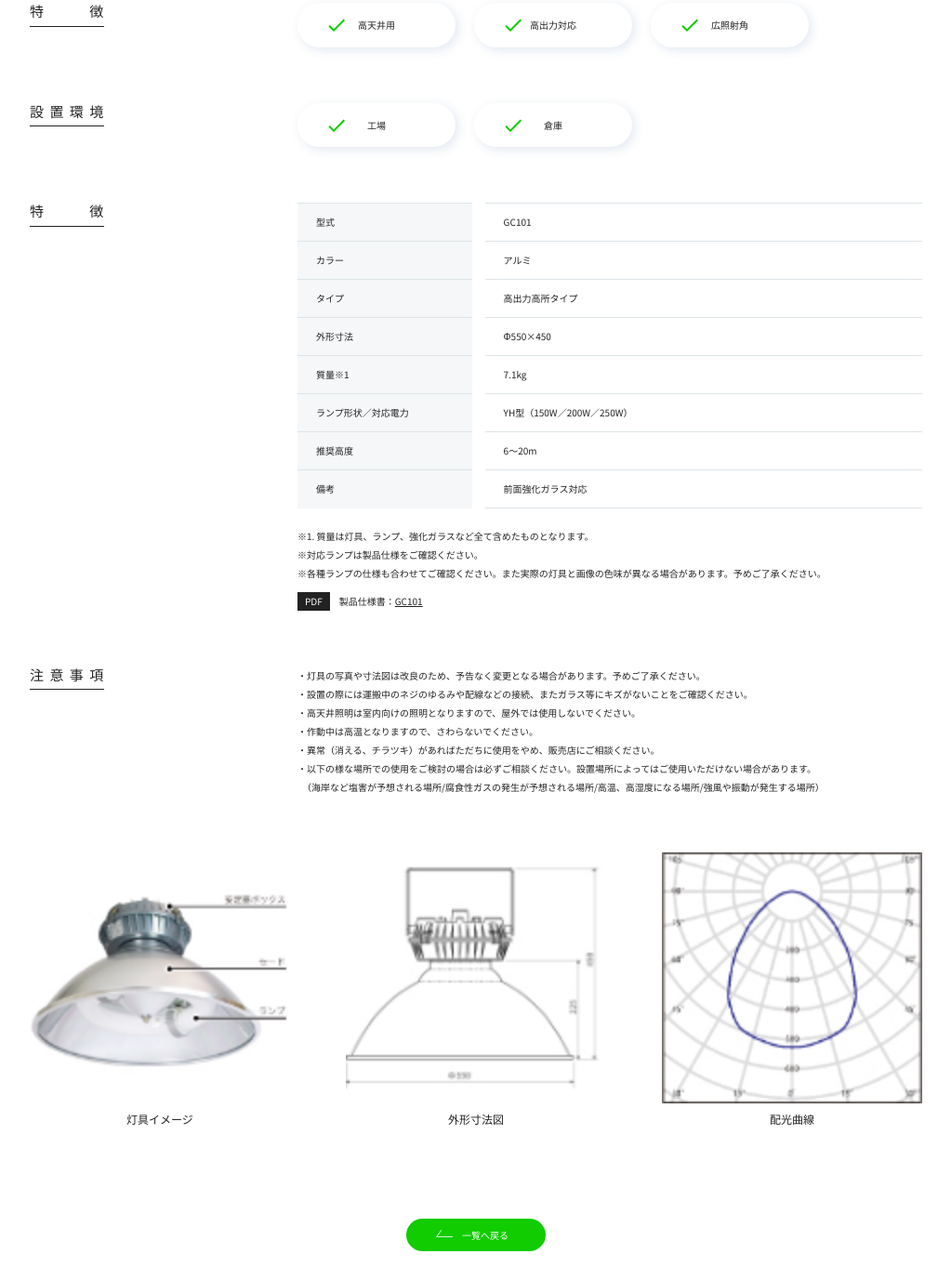
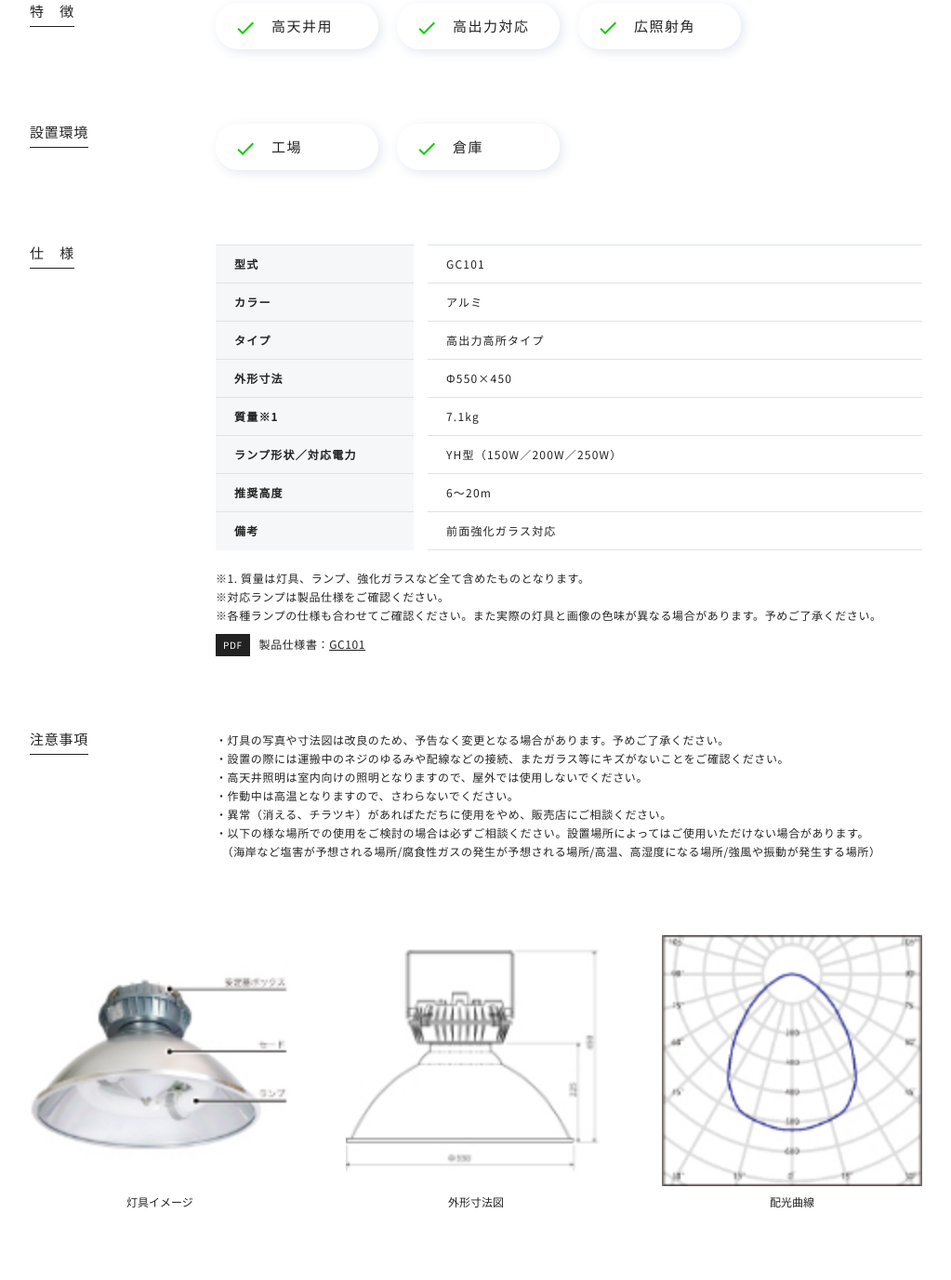
Before and after one commit to shouya31/thl-front, a plain HTML site: page products-detail/index.html in a window 1280 px wide. Shown: the part 850-2227 px from the top of the page at 93% size, without its empty margins (128-1151 px from the left). Drawn offline with nearby package versions, Linux system fonts and the light colour scheme; files whose address does not match are found by name.

Commit message:
パンくずの崩れ、line-height、その他余白の修正

```diff
--- a/cases-detail/style.css
+++ b/cases-detail/style.css
@@ -112,7 +112,6 @@ a:hover {
   letter-spacing: 0.1em;
   font-weight: 300;
   line-height: 1.8;
-  letter-spacing: .4rem;
 }
 .cases-detail___catch {
   font-size: 2.4rem;
@@ -241,6 +240,7 @@ dl,dt,dd {
 }
 .cases-detail___client p {
   max-width: 440px;
+  line-height: 1;
 }
 .cases-detail___client img {
   width: 280px;
@@ -255,6 +255,8 @@ dl,dt,dd {
 }
 .cases-detail___client .client-message {
   font-size: 1.5rem;
+  line-height: 1.6;
+  letter-spacing: .0.05em;
 }
 .cases-detail___other-cases {
   margin-top: 80px;
@@ -469,9 +471,7 @@ body {
   content: "〉";
 }
 .breadcrumb-list__item:last-child {
-  font-size: 2.8rem;
-  flex-basis: 100%;
-  margin-top: 18px;
+
 }
 .breadcrumb-list__item:last-child::after {
   content: "";
@@ -508,9 +508,11 @@ body {
   text-align: center;
   width: 150px;
   border-radius: 18px;
-  padding: 12px 0 12px 20px;
+  padding: 10px 0 10px 40px;
   background-color: #10cc00;
   color: #fff;
+  font-size: 1.2rem;
+  letter-spacing: .1em;
   position: relative;
   transition: .3s;
 }
@@ -524,7 +526,7 @@ body {
   width: 18px;
   height: 8px;
   position: absolute;
-  left: 32px;
+  left: 24px;
   top: 12px;
 }
 
--- a/products-detail/index.html
+++ b/products-detail/index.html
@@ -112,7 +112,7 @@
           </div>
         </div>
         <div class="products-detail___spec__inner">
-          <h4 class="products-detail___spec-title">特徴</h4>
+          <h4 class="products-detail___spec-title">仕様</h4>
           <div class="products-detail___spec-info">
             <div class="spec-info__inner">
               <dl class="spec-info__table">
@@ -177,11 +177,9 @@
           </div>
         </div>
       </section>
-
       <div class="page-info-block">
         <a href="#" class="previous-page">一覧へ戻る</a>
       </div>
-
     </div>
 
     <section class="contact">
--- a/products-detail/style.css
+++ b/products-detail/style.css
@@ -56,7 +56,7 @@ a:hover {
 .products-detail___product-code {
   font-family: "Barlow";
   font-size: 4.8rem;
-  font-weight: 100;
+  font-weight: 500;
   letter-spacing: 0.05em;
   margin-bottom: 1rem;
 }
@@ -65,6 +65,7 @@ a:hover {
   font-weight: 100;
   letter-spacing: 0.05em;
   margin-bottom: 4rem;
+  line-height: 1.6;
 }
 .products-detail___product-explain {
   font-family: "Noto sans JP";
@@ -72,6 +73,7 @@ a:hover {
   font-weight: 100;
   letter-spacing: 0.05em;
   margin-bottom: 4rem;
+  line-height: 1.8;
 }
 .products-detail___product-link {
   display: flex;
@@ -120,6 +122,7 @@ a:hover {
 .products-detail___product-catalog span {
   display: inline-block;
   font-size: 1rem;
+  font-family: "Barlow";
   color: #fff;
   background-color: #222;
   padding: 4px 8px;
@@ -132,6 +135,9 @@ a:hover {
 .products-detail___image-wrapper .products-mark {
   margin-top: 20px;
 }
+.products-detail___spec {
+  margin-bottom: 80px;
+}
 .products-detail___spec__inner {
   display: flex;
   justify-content: space-between;
@@ -139,11 +145,10 @@ a:hover {
 .products-detail___spec-title {
   display: inline-block;
   font-size: 1.5rem;
-  font-weight: 100;
   letter-spacing: 0.05em;
   position: relative;
   text-align-last: justify;
-  min-width: 80px;
+  min-width: 48px;
   height: fit-content;
   position: relative;
 }
@@ -158,17 +163,22 @@ a:hover {
 }
 .products-detail___spec-info {
   display: flex;
-  width: 70%;
-  margin-bottom: 60px;
+  width: 760px;
+  margin-bottom: 80px;
+  font-size: 1.2rem;
+  letter-spacing: .05em;
+  line-height: 1.6;
 }
 .spec-info__item {
   display: inline-block;
   background-color: fff;
   box-shadow: 3px 3px 12px #1144881F;
   border-radius: 24px;
-  padding: 18px 10px;
-  text-align: center;
-  min-width: 170px;
+  padding: 13px 0 13px 60px;
+  text-align: left;
+  font-size: 1.5rem;
+  letter-spacing: .1em;
+  min-width: 175px;
   margin-right: 20px;
   position: relative;
 }
@@ -178,14 +188,16 @@ a:hover {
   width: 24px;
   height: 24px;
   position: absolute;
-  left: 30px;
-  top: 12px;
+  left: 20px;
+  top: 15px;
 }
 .spec-info__table {
   display: flex;
   flex-wrap: wrap;
   justify-content: space-between;
   margin-bottom: 20px;
+  font-size: 1.2rem;
+  letter-spacing: .1em;
 }
 .spec-info__table dt,.spec-info__table dd {
   line-height: 4rem;
@@ -195,7 +207,6 @@ a:hover {
   width: 28%;
   background-color: #F5F7F8;
   border-top: solid 1px #DDE4E8;
-  font-weight: 100;
 }
 .spec-info__table dd {
   width: 70%;
@@ -206,6 +217,7 @@ a:hover {
 }
 .spec-info__caption {
   line-height: 20px;
+  font-size: 1.2rem;
 }
 .spec-info__product-document {
   margin-top: 10px;
@@ -399,13 +411,15 @@ body {
 }
 .previous-page {
   display: inline-block;
-  margin: 100px auto 0;
+  margin: 0 auto;
   text-align: center;
   width: 150px;
   border-radius: 18px;
-  padding: 12px 0 12px 20px;
+  padding: 10px 0 10px 40px;
   background-color: #10cc00;
   color: #fff;
+  font-size: 1.2rem;
+  letter-spacing: .1em;
   position: relative;
   transition: .3s;
 }
@@ -419,10 +433,9 @@ body {
   width: 18px;
   height: 8px;
   position: absolute;
-  left: 32px;
+  left: 24px;
   top: 12px;
 }
-
 
 
 /* CONTACT */
```
Also changed, not shown: cases-detail/index.html (+7 -8 lines).
